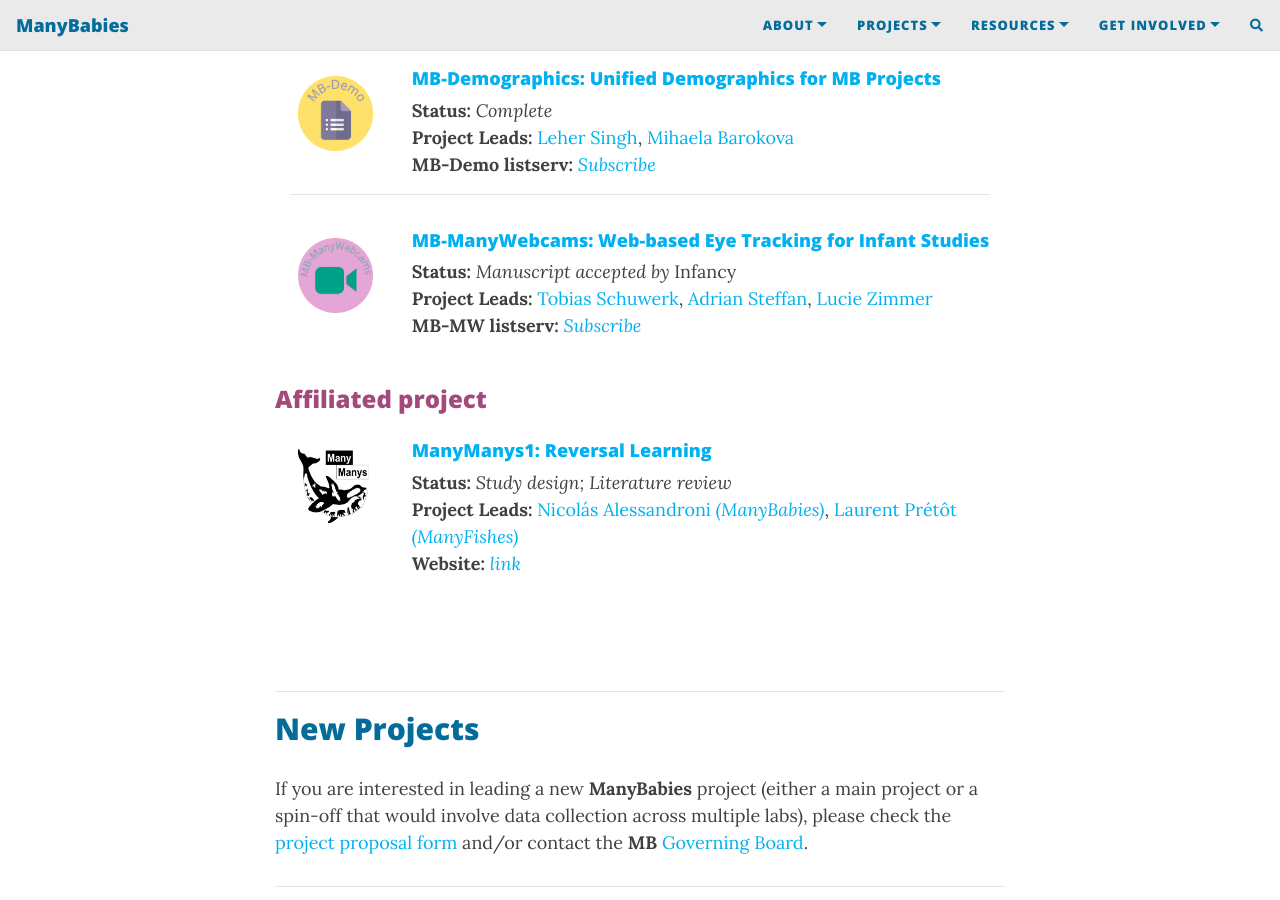
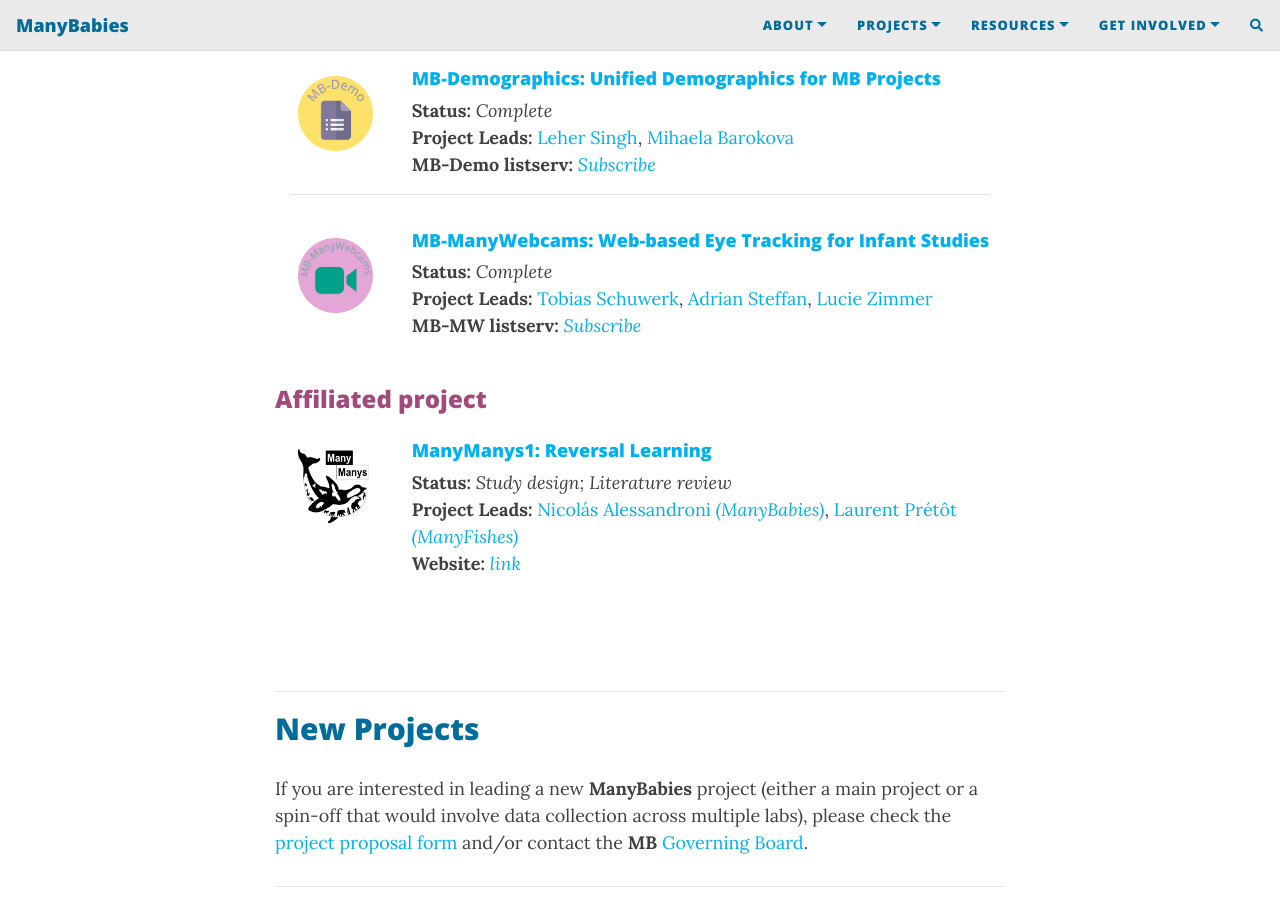
Before and after one commit to manybabies/manybabies.github.io, a Jekyll site: the page built from projects.md, in a window 1280 px wide and 900 px high, scrolled down 4314 px. Built offline with Jekyll 4.4.1, drawn with Linux system fonts in a browser that asks for light colours; nearby versions of some CDN libraries; comment, search, counter and statistics services are not loaded.

Commit message:
update MBMW project status

```diff
--- a/projects.md
+++ b/projects.md
@@ -252,7 +252,7 @@
       </div>
       <div class="col-sm-10">
         <h4><a href="{{site.baseurl}}/MB-ManyWebcams/">MB-ManyWebcams: Web-based Eye Tracking for Infant Studies</a></h4>
-        <b>Status:</b> <i>Manuscript accepted by </i>Infancy<br>
+        <b>Status:</b> <i>Complete</i><br>
         <b>Project Leads:</b> <a href="mailto:Tobias.Schuwerk@psy.lmu.de">Tobias Schuwerk</a>, <a href="mailto:adrian.steffan@hotmail.de">Adrian Steffan</a>, <a href="mailto:lucie.zimmer@psy.lmu.de">Lucie Zimmer</a><br>
         <b>MB-MW listserv:</b> <a href="https://lists.lrz.de/mailman/listinfo/online_mb2" target="_blank"><i>Subscribe</i></a>
       </div>
```
Also changed, not shown: MB-ManyWebcams.md (+1 -1 lines).
